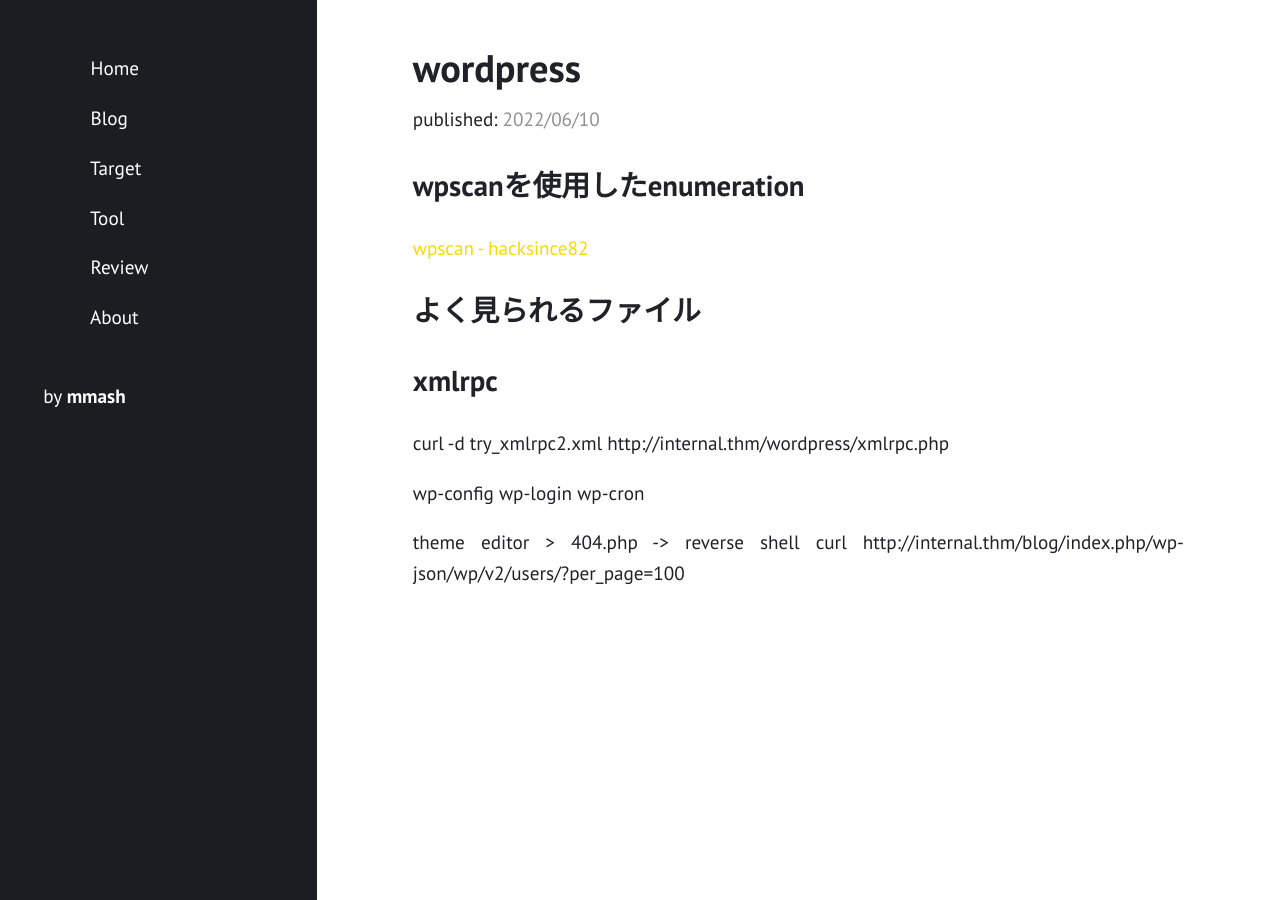
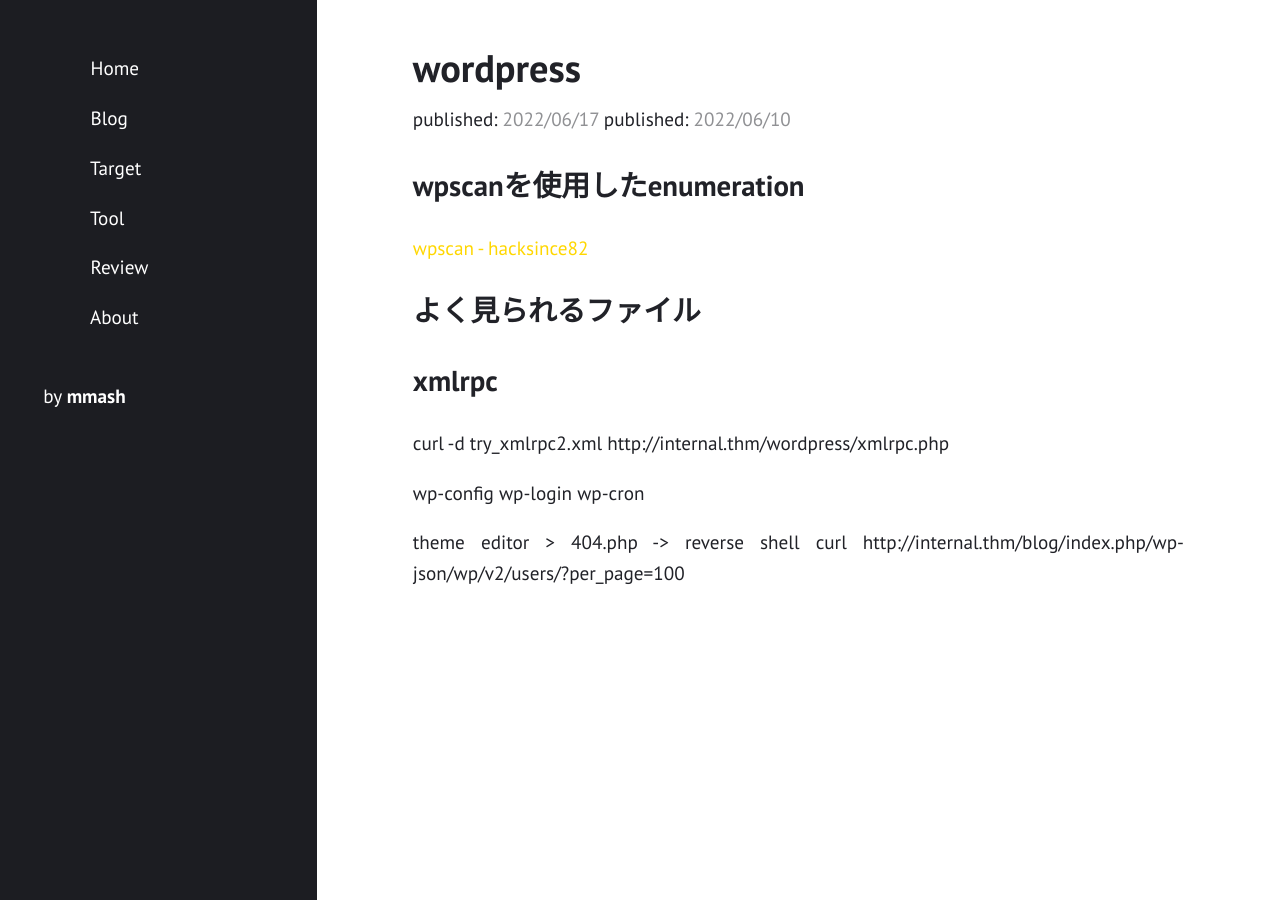
Before and after one commit to m-mash/hacksince82, a Jekyll site: the page built from _target/wordpress.md, in a window 1280 px wide. Built offline with Jekyll 4.4.1, drawn with Linux system fonts in a browser that asks for light colours.

Commit message:
blog用にpublishedを表記

```diff
--- a/_includes/meta.html
+++ b/_includes/meta.html
@@ -1,6 +1,10 @@
 <header>
     <h1><a href="{{ include.post.url | relative_url }}">{{ include.post.title }}</a></h1>
     {%- assign date_format = site.date_format | default: "%B %d, %Y" -%}
+    {% if include.post.date %}
+    published:
+    <time datetime="{{ include.post.date | date_to_xmlschema }}">{{ include.post.date | date: date_format }}</time>
+    {% endif %}
     {% if include.post.published %}
     published:
     <time datetime="{{ include.post.date | date_to_xmlschema }}">{{ include.post.published | date: date_format }}</time>
```
